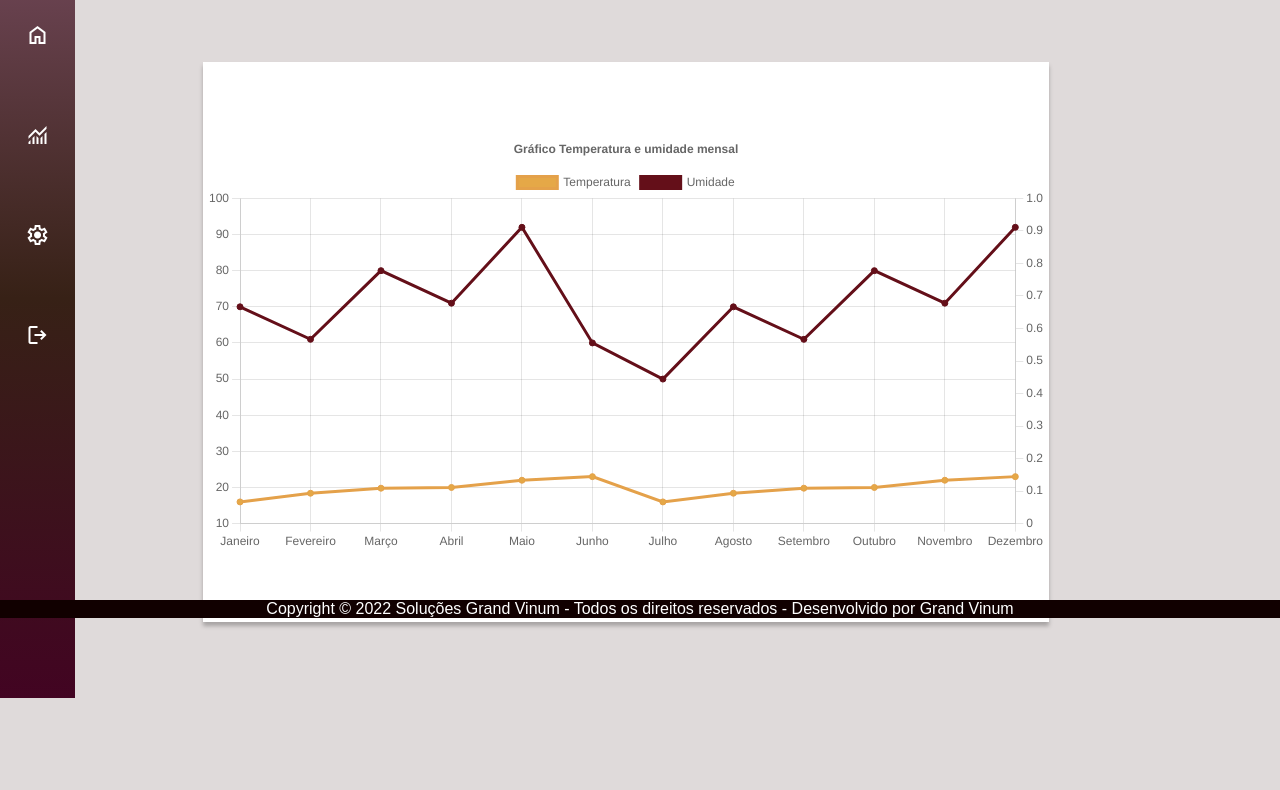
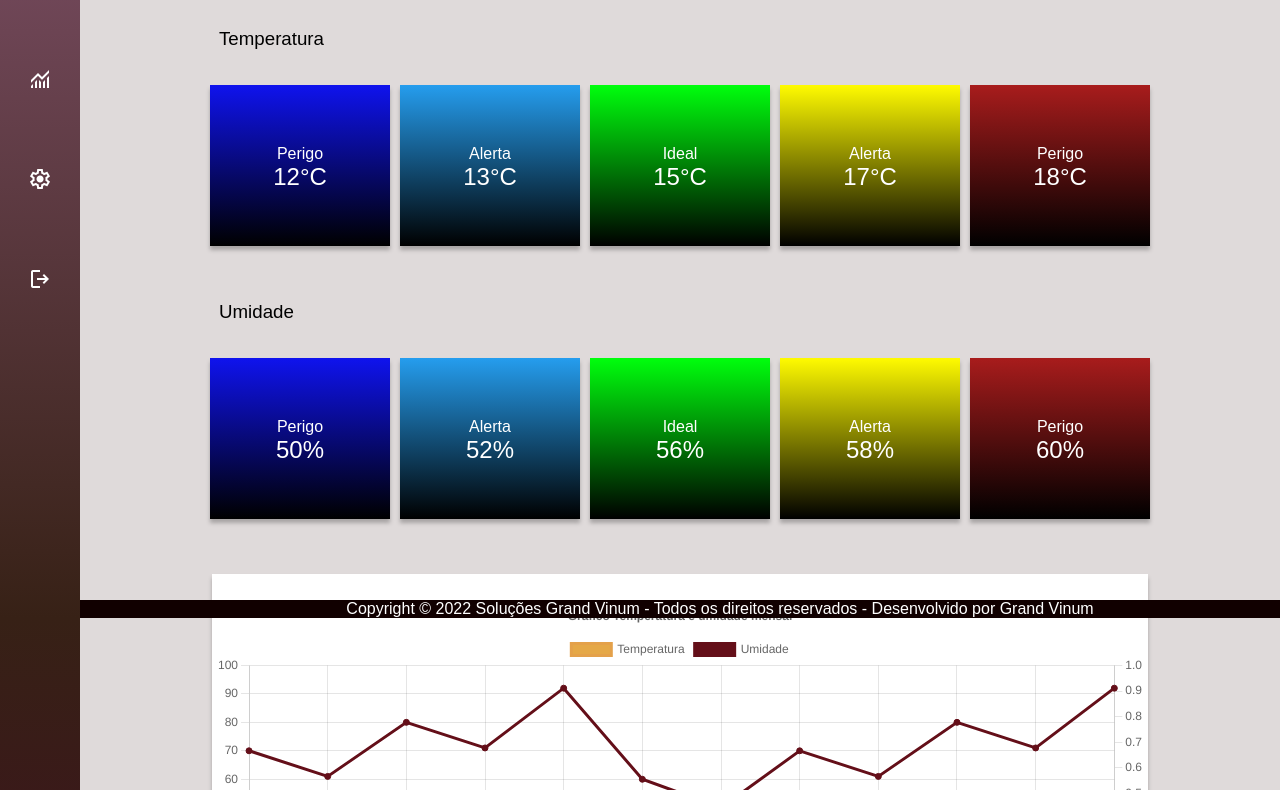
Before and after one commit to GP8-Sprint2/Grand-Vinum, a plain HTML site: page Site institucional/grandvinum-Dashboard-Geral.html in a window 1280 px wide. Shown: the part 182-972 px from the top of the page. Before the commit the page ends 880 px from the top, so only its background shows below. Drawn offline with nearby package versions, Linux system fonts and the light colour scheme; files that its build step writes are made by us from their sources; a web font is replaced by a local one.

Commit message:
Finalização da tela de Dashboard

```diff
--- a/Site institucional/css/grandvinum-Dashboard-Geral.css
+++ b/Site institucional/css/grandvinum-Dashboard-Geral.css
@@ -28,6 +28,7 @@
 
 body {
     background: #DFDADA;
+    box-sizing: border-box;
 }
 
 .header {
@@ -72,14 +73,17 @@
     display: flex;
     flex-direction: column;
     justify-content: center;
+    align-items: center;
+    width: 100%;
+    height: 100%;
 }
 
 ul {
     margin-bottom: 150px;
     height: 80%;
+    width: 10vw;
     display: flex;
     flex-direction: column;
-    justify-content: center;
     align-items: center;
     list-style: none;
 }
@@ -93,9 +97,8 @@
     margin: 0;
     padding: 0;
     box-sizing: border-box;
-    width: 92%;
+    width: 100%;
     display: flex;
-    align-items: center;
 }
 
 div .container {
@@ -104,7 +107,7 @@
 
 main {
     margin: 0;
-    height: 100vh;
+    height: 80%;
     width: 100%;
     display: flex;
     flex-direction: column;
@@ -112,35 +115,24 @@
 }
 
 main h1 {
-    padding: 50px 0 0 73px ;
+    margin-top: 25px;
+    margin-left: 25px;
+    font-size: 3rem;
     color: #110000;
 }
 
 .menu {
     background-image: linear-gradient(#784C61, #372116, #420422);
     width: 80px;
-    height: 100vh;
+    height: 180vh;
 }
 
 .dashboard-container {
     display: flex;
-    flex-direction: column;
     justify-content: space-evenly;
-    margin: auto;
-}
-
-.cima {
-    display: flex;
-    flex-direction: row;
-    justify-content: space-evenly;
-    width: 70vw;
-    height: 70vh;
-    margin-bottom: 100px;
 }
 
 .dashboard {
-    width: 800vw;
-    height: 70vh;
     background: #FFFFFF;
     box-shadow: 0px 4px 4px rgba(0, 0, 0, 0.25);
     padding-top: 13px;
@@ -148,8 +140,9 @@
     align-items: center;
     flex-direction: column;
     justify-content: space-evenly;
-    margin: 50px 25px ;
     padding: 3px 3px;
+    width: 100%;
+    height: 400px;
 }
 
 footer {
@@ -160,3 +153,66 @@
     width: 100%;
     text-align: center;
 }
+
+.grafico-novo {
+    display: flex;
+    flex-direction: column;
+    padding: 50px 25px;
+    width: 82.2%;
+}
+
+.dash {
+    width: 100%;
+    position: relative;
+    top: 0;
+    height: 100vh;
+  }
+
+  .regua {
+    display: flex;
+    flex-wrap: wrap;
+    justify-content: center;
+    width: 100%;
+    margin-top: 30px;
+  }
+
+  .perigo-frio {
+    background: linear-gradient(180deg, #0f13ee 0%, #000000 99.99%, rgba(241, 241, 241, 0) 100%);
+box-shadow: 0px 4px 4px rgba(0, 0, 0, 0.25);
+  }
+
+  .perigo-quente {
+    background: linear-gradient(180deg, #A81C1C 0%, #000000 99.99%, rgba(241, 241, 241, 0) 100%);
+box-shadow: 0px 4px 4px rgba(0, 0, 0, 0.25);
+  }
+
+  .alerta-frio {
+    background: linear-gradient(180deg, #259dee 0%, #000000 99.99%, rgba(241, 241, 241, 0) 100%);
+    box-shadow: 0px 4px 4px rgba(0, 0, 0, 0.25);
+  }
+
+  .alerta-quente {
+    background: linear-gradient(180deg, #fffb00 0%, #000000 99.99%, rgba(241, 241, 241, 0) 100%);
+box-shadow: 0px 4px 4px rgba(0, 0, 0, 0.25);
+  }
+
+  .ideal {
+    background: linear-gradient(180deg, #00ff0d 0%, #000000 99.99%, rgba(241, 241, 241, 0) 100%);
+    box-shadow: 0px 4px 4px rgba(0, 0, 0, 0.25);
+  }
+  .item-regua {
+    padding: 55px;
+    width: 15%;
+    margin: 5px;
+    text-align: center;
+    padding-top: 15px;
+  }
+  .item-regua h4 {
+    margin-top: 45px;
+  }
+
+  .dash h3 {
+    color: #000000;
+    padding-left: 139px;
+    padding-top: 50px;
+  }
--- a/Site institucional/grandvinum-Dashboard-Geral.html
+++ b/Site institucional/grandvinum-Dashboard-Geral.html
@@ -5,30 +5,30 @@
   <meta charset="UTF-8">
   <meta http-equiv="X-UA-Compatible" content="IE=edge">
   <meta name="viewport" content="width=device-width, initial-scale=1.0">
-    <link rel="stylesheet" href="./css/grandvinum-Dashboard-Geral.css">
+  <link rel="stylesheet" href="grandvinum-Dashboard-Geral.css">
   <link rel="Logo icon" href="./assets/garrafa-de-vinho.png">
   <link rel="stylesheet"
     href="https://fonts.googleapis.com/css2?family=Material+Symbols+Outlined:opsz,wght,FILL,GRAD@20..48,100..700,0..1,-50..200" />
   <script src="https://cdn.jsdelivr.net/npm/chart.js"></script>
-    <title>Dashboard</title>
+  <title>Dashboard - Visao detalhada</title>
 </head>
 
 <body>
-    <!-- Header -->
+
   <div class="header">
-      <span> <img src="./assets/menu.png" alt="home" width="20px"></span>
-
+    <span class="material-symbols-outlined">
+      menu
+    </span>
     <div class="container">
       <div class="texto">
         <img class="user" src="./assets/user.png" alt="">
-              <h1>Olá, Usuário </h1>
+        <h1>Olá, Victor Augusto </h1>
       </div>
       <img class="logo" src="./assets/logo2.png" alt="">
+
     </div>
   </div>
 
-
-  <!-- Navbar -->
   <div class="container">
     <aside class="menu">
       <ul>
@@ -40,25 +40,75 @@
     </aside>
 
     <main>
-            <h1>Dashboard - Visão Geral</h1>
-            <div class="dashboard-container">
-                <div class="cima">
-                    <div class="dashboard"><canvas id="myChart3"></canvas></canvas></div>
+
+      <h1>Dashboard - Visao detalhada</h1>
+      <div class="dash">
+        <h3>Temperatura</h3>
+        <div class="regua">
+            <div class="item-regua perigo-frio">
+                <h4>Perigo</h4>
+                <h2>12°C</h2>
+            </div>
+            <div class="item-regua alerta-frio">
+                <h4>Alerta</h4>
+                <h2>13°C</h2>
+            </div>
+            <div class="item-regua ideal">
+                <h4>Ideal</h4>
+                <h2>15°C</h2>
+            </div>
+            <div class="item-regua alerta-quente">
+                <h4>Alerta</h4>
+                <h2>17°C</h2>
+            </div>
+            <div class="item-regua perigo-quente">
+                <h4>Perigo</h4>
+                <h2>18°C</h2>
             </div>
         </div>
-        </main>
+
+        <div class="dash">
+          <h3>Umidade</h3>
+          <div class="regua">
+            <div class="item-regua perigo-frio">
+                  <h4>Perigo</h4>
+                  <h2>50%</h2>
+              </div>
+              <div class="item-regua alerta-frio">
+                  <h4>Alerta</h4>
+                  <h2>52%</h2>
+              </div>
+              <div class="item-regua ideal">
+                  <h4>Ideal</h4>
+                  <h2>56%</h2>
+              </div>
+              <div class="item-regua alerta-quente">
+                  <h4>Alerta</h4>
+                  <h2>58%</h2>
+              </div>
+              <div class="item-regua perigo-quente">
+                  <h4>Perigo</h4>
+                  <h2>60%</h2>
+              </div>
+          </div>
+
+
+      <div class="dashboard-container">
+        <div class="grafico-novo">
+          <div class="dashboard">
+            <canvas id="myChart3" style="width: 450px; height: 170px;"></canvas>
+          </div>
+        </div>
+
 
       </div>
-
-    <footer> Copyright &copy; 2022 Soluções Grand Vinum - Todos os direitos reservados - Desenvolvido por Grand Vinum</footer>
-
+      <footer> Copyright &copy; 2022 Soluções Grand Vinum - Todos os direitos reservados - Desenvolvido por Grand Vinum
+      </footer>
     </main>
-    </div>
-</body>
 </body>
 
+
 </html>
-
 <script>
 
   // Gráfico 3
@@ -86,7 +136,7 @@
       label: 'Temperatura',
       backgroundColor: 'rgb(229, 168, 71)',
       borderColor: 'rgb(228, 161, 74)',
-            data: [16.0, 18.4, 19.8, 20, 22, 23,16.0, 18.4, 19.8, 20, 22, 23],
+      data: [16.0, 18.4, 19.8, 20, 22, 23, 16.0, 18.4, 19.8, 20, 22, 23],
     },
     {
       label: 'Umidade',
```
Lines whose indentation alone changed are shown as unchanged.
